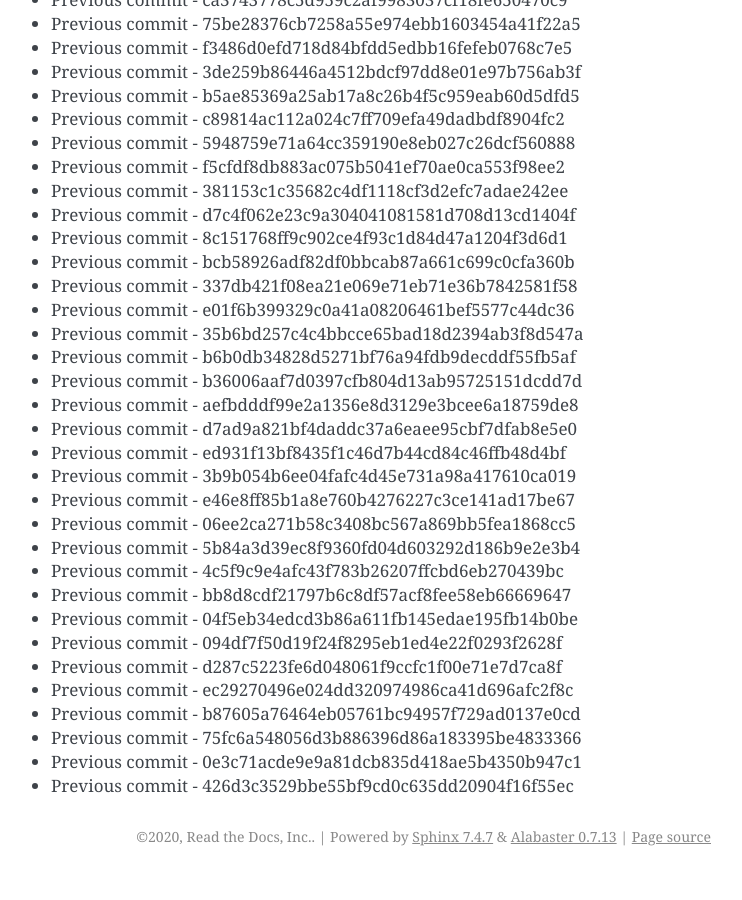
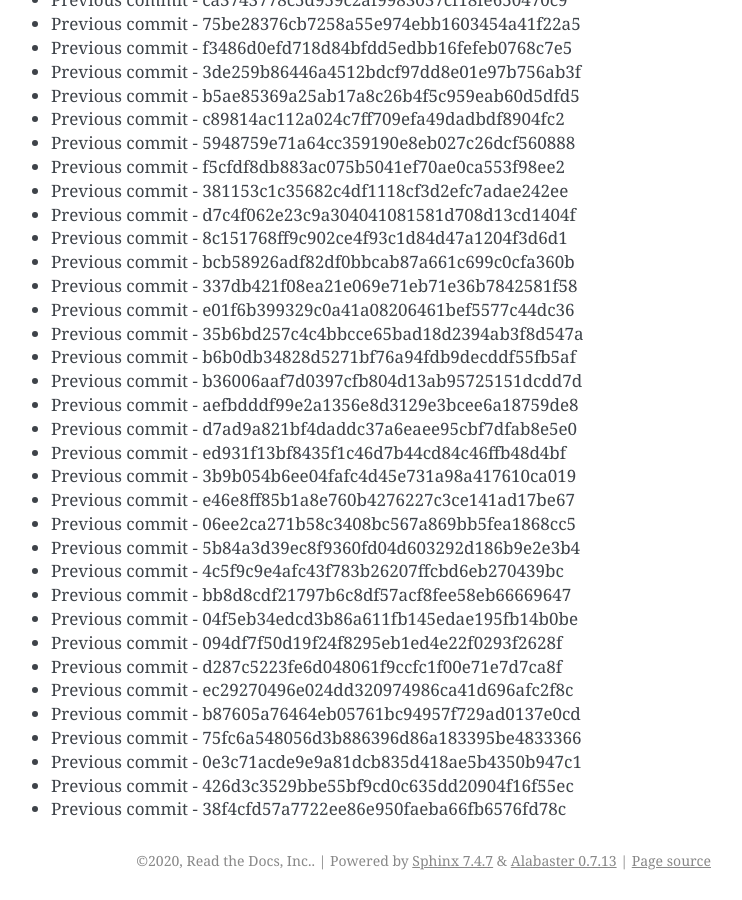
Before and after one commit to readthedocs/rtd-git-stresstest, a Sphinx documentation site: the page built from docs/updates.rst, in a window 1280 px wide and 900 px high, scrolled down 32424 px. Shown: the whole window, without its empty margins (399-1141 px from the left). Built offline with Sphinx 7.4.7, drawn with Linux system fonts in a browser that asks for light colours; before the commit the page ends 33300 px from its top, so only the background shows below that.

Commit message:
Generating commit from previous: 38f4cfd57a7722ee86e950faeba66fb6576fd78c

```diff
--- a/docs/updates.rst
+++ b/docs/updates.rst
@@ -1394,3 +1394,4 @@ It can be tested for any performance characteristics.
 * Previous commit - 75fc6a548056d3b886396d86a183395be4833366
 * Previous commit - 0e3c71acde9e9a81dcb835d418ae5b4350b947c1
 * Previous commit - 426d3c3529bbe55bf9cd0c635dd20904f16f55ec
+* Previous commit - 38f4cfd57a7722ee86e950faeba66fb6576fd78c
```
